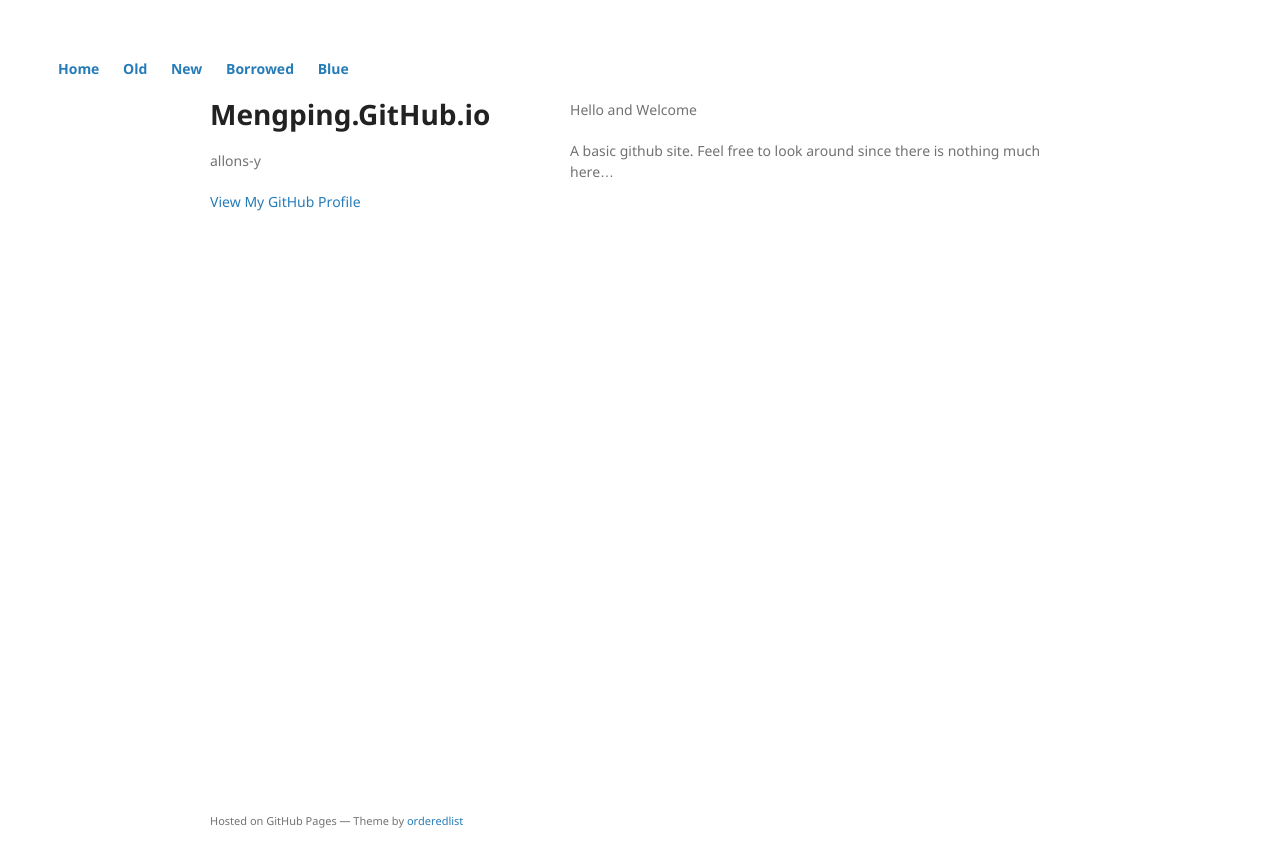
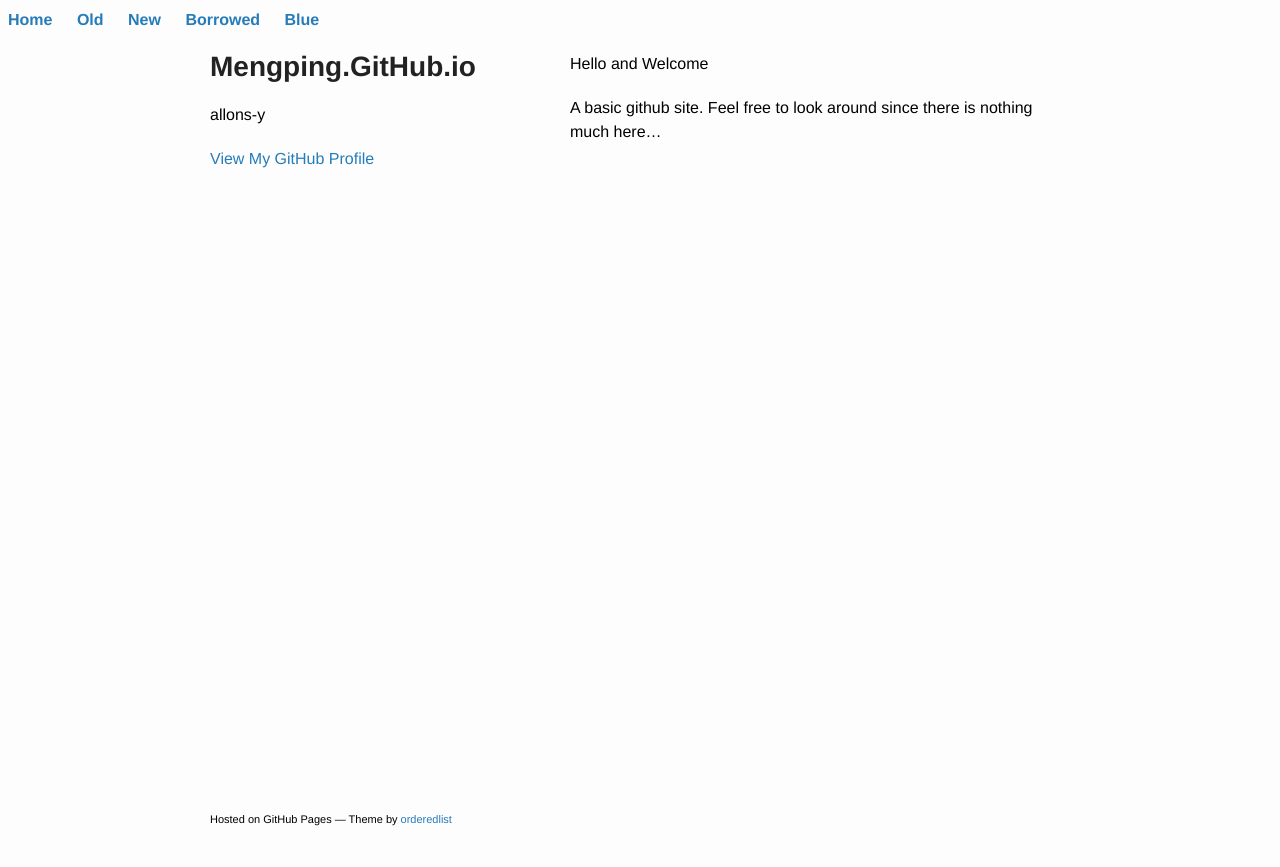
Before and after one commit to mengping/mengping.github.io, a Jekyll site: the page built from index.md, in a window 1280 px wide. Shown: the top 867 px of the page. Built offline with Jekyll 4.4.1, drawn with Linux system fonts in a browser that asks for light colours.

Commit message:
Update jekyll-theme-minimal.scss

```diff
--- a/_sass/jekyll-theme-minimal.scss
+++ b/_sass/jekyll-theme-minimal.scss
@@ -1,13 +1,15 @@
-@import "fonts";
 @import "rouge-github";
 
+
 body {
-  background-color: #fff;
-  padding:50px;
-  font: 14px/1.5 "Noto Sans", "Helvetica Neue", Helvetica, Arial, sans-serif;
-  color:#727272;
-  font-weight:400;
+  font-family: Helvetica, Arial, sans-serif;
+  font-size: 16px;
+  line-height: 1.5;
+  font-weight: 300;
+  background-color: #fdfdfd;
 }
+
+
 nav ul, footer ul {
     padding: 0px;
     list-style: none;
@@ -82,6 +84,7 @@
   color:#333;
   font-size:12px;
 }
+
 
 pre {
   padding:8px 15px;
```
